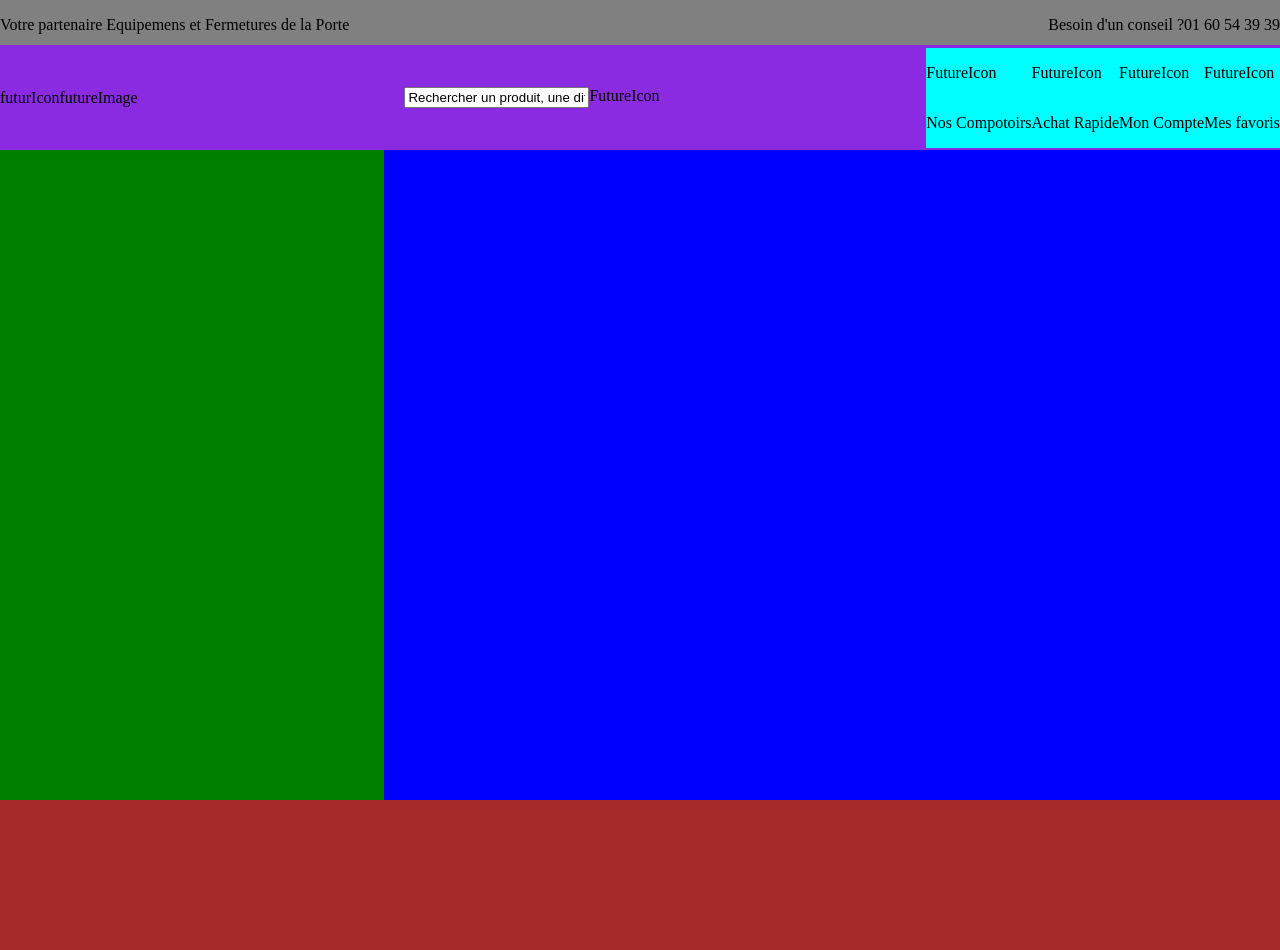
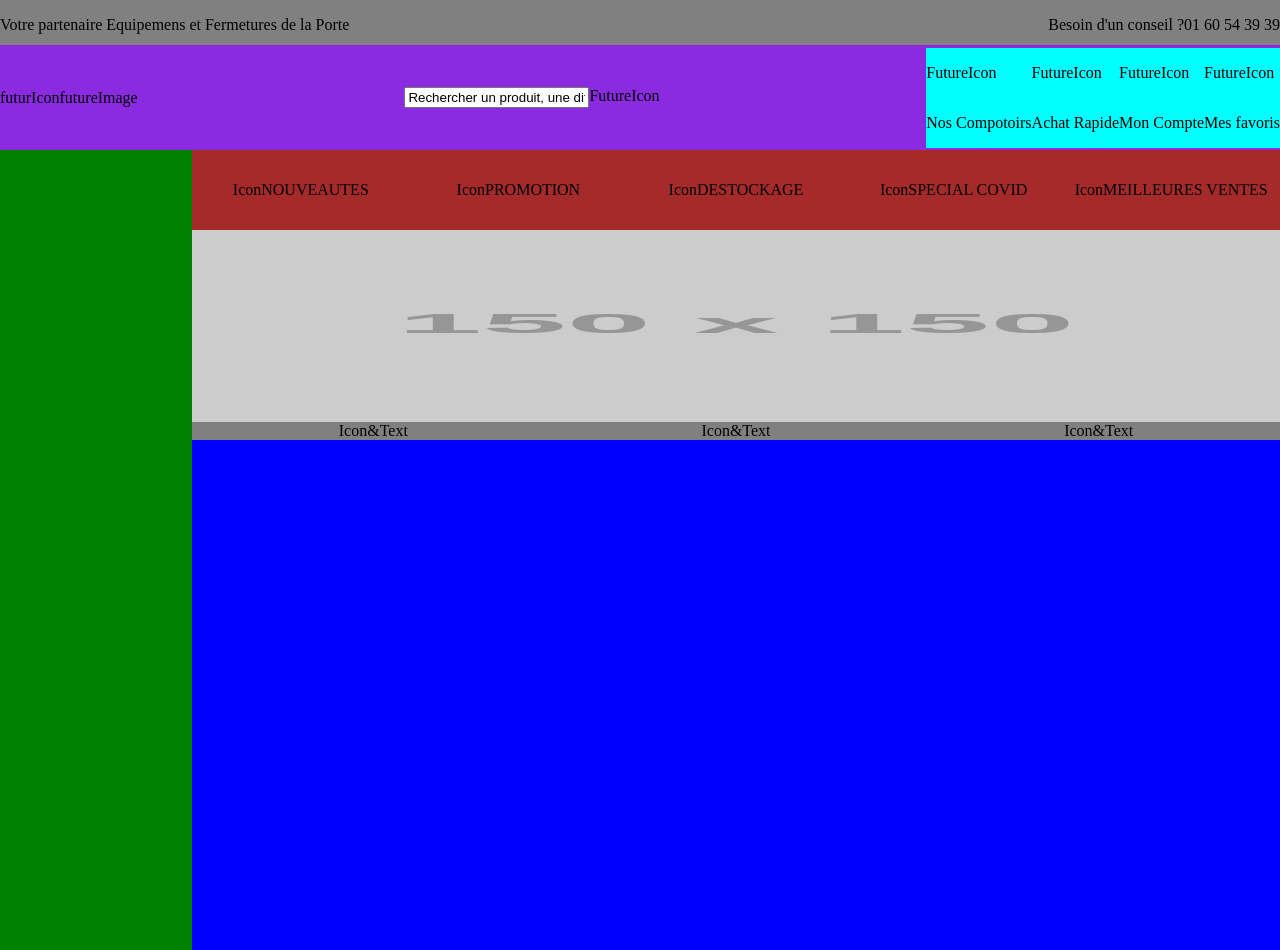
Before and after one commit to Marineincera/integrationTest, a plain HTML site: page index.html in a window 1280 px wide. Before the commit the page ends 800 px from the top, so only its background shows below. Drawn offline with Linux system fonts and the light colour scheme; placeholder pictures from the web are drawn by us.

Commit message:
pageStructure: menu-main and advertising-section structures done

```diff
--- a/index.html
+++ b/index.html
@@ -46,7 +46,46 @@
 </div>
 <main>
   <aside></aside>
-  <div class="main-container container colum-direction">
+  <div class="main-container container column-direction">
+    <nav class="menu-main-section section between-style">
+      <div class="menu-main-element container">
+        <span>Icon</span>
+        <span>NOUVEAUTES</span>
+      </div>
+      <div class="menu-main-element container">
+        <span>Icon</span>
+        <span>PROMOTION</span>
+      </div>
+      <div class="menu-main-element container">
+        <span>Icon</span>
+        <span>DESTOCKAGE</span>
+      </div>
+      <div class="menu-main-element container">
+        <span>Icon</span>
+        <span>SPECIAL COVID</span>
+      </div>
+      <div class="menu-main-element container">
+        <span>Icon</span>
+        <span>MEILLEURES VENTES</span>
+      </div>
+    </nav>
+    <div class="advertising-section section column-direction">
+      <img class="advertising-image" src="https://via.placeholder.com/150" alt="image-promo" >
+      <div class="advertising-list container between-style">
+        <div class="advertising-element container">
+          <span>Icon</span>
+          <span>&Text</span>
+        </div>
+        <div class="advertising-element container">
+          <span>Icon</span>
+          <span>&Text</span>
+        </div>
+        <div class="advertising-element container">
+          <span>Icon</span>
+          <span>&Text</span>
+        </div>
+      </div>
+    </div>
 
   </div>
 </main>
--- a/style.css
+++ b/style.css
@@ -25,13 +25,13 @@ main{
 
 aside{
     background-color: green;
-    width: 30%;
+    width: 15%;
     height: 100%;
 }
 
 .main-container{
     background-color: blue;
-    width: 70%;
+    width: 85%;
     height: 100%;
 }
 
@@ -75,3 +75,39 @@ background-color: aqua;
 }
 
 /*  */
+.menu-main-section{
+    background-color: white;
+    height: 10%;
+    width: 100%;
+    align-items: center;
+}
+
+.menu-main-element{
+    background-color: brown;
+    height: 100%;
+    width: 100%;
+    align-items: center;
+    justify-content: center;
+}
+
+/*  */
+
+.advertising-section{
+    height: 30%;
+}
+
+.advertising-list{
+    background-color: yellow;
+    width: 100%;
+}
+
+.advertising-image{
+    width: 100%;
+    height: 80%;
+}
+
+.advertising-element{
+    width: 100%;
+    background-color: grey;
+    justify-content: center;
+}
```
